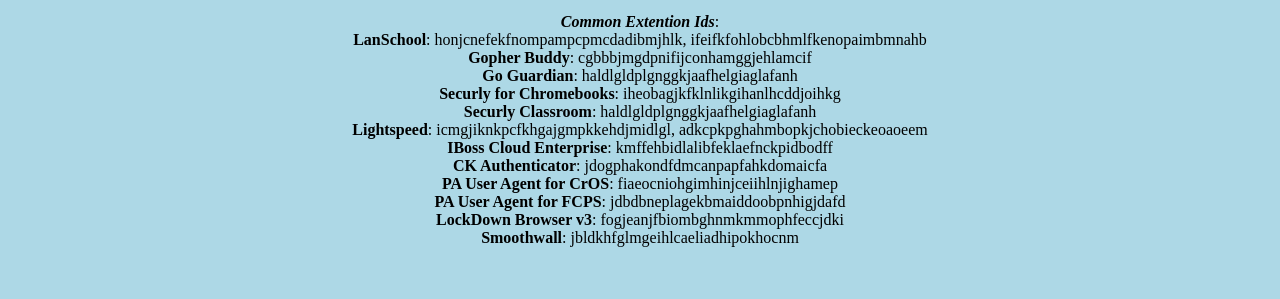
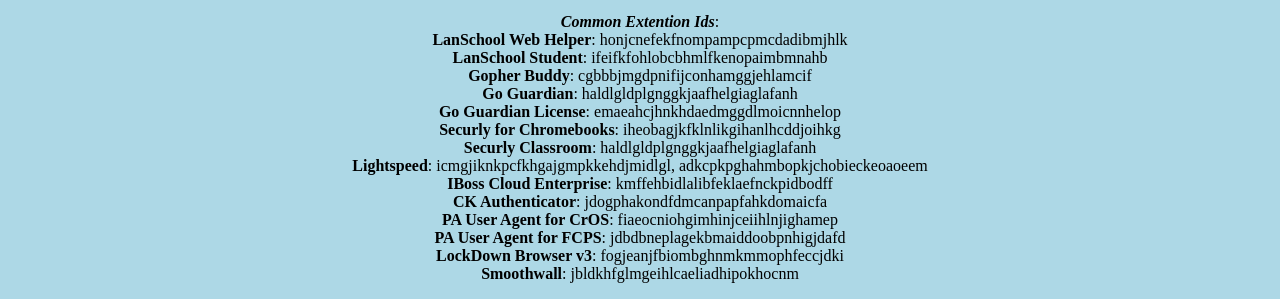
Before and after one commit to Piplup7575/LTBEEF, a plain HTML site: page index.html in a window 1280 px wide. Shown: the part 748-1047 px from the top of the page. Before the commit the page ends 1011 px from the top, so only its background shows below. Drawn offline with Linux system fonts and the light colour scheme.

Commit message:
Update index.html

```diff
--- a/index.html
+++ b/index.html
@@ -27,9 +27,11 @@
 </video>
 
 <p style="text-align: center;"><i><strong>Common Extention Ids</strong></i>:<br>
-<strong>LanSchool</strong>: honjcnefekfnompampcpmcdadibmjhlk, ifeifkfohlobcbhmlfkenopaimbmnahb<br>
+<strong>LanSchool Web Helper</strong>: honjcnefekfnompampcpmcdadibmjhlk<br>
+<strong>LanSchool Student</strong>: ifeifkfohlobcbhmlfkenopaimbmnahb<br>
 <strong>Gopher Buddy</strong>: cgbbbjmgdpnifijconhamggjehlamcif<br>
 <strong>Go Guardian</strong>: haldlgldplgnggkjaafhelgiaglafanh<br>
+<strong>Go Guardian License</strong>: emaeahcjhnkhdaedmggdlmoicnnhelop<br>
 <strong>Securly for Chromebooks</strong>: iheobagjkfklnlikgihanlhcddjoihkg<br>
 <strong>Securly Classroom</strong>: haldlgldplgnggkjaafhelgiaglafanh<br>
 <strong>Lightspeed</strong>: icmgjiknkpcfkhgajgmpkkehdjmidlgl, adkcpkpghahmbopkjchobieckeoaoeem<br>
```
